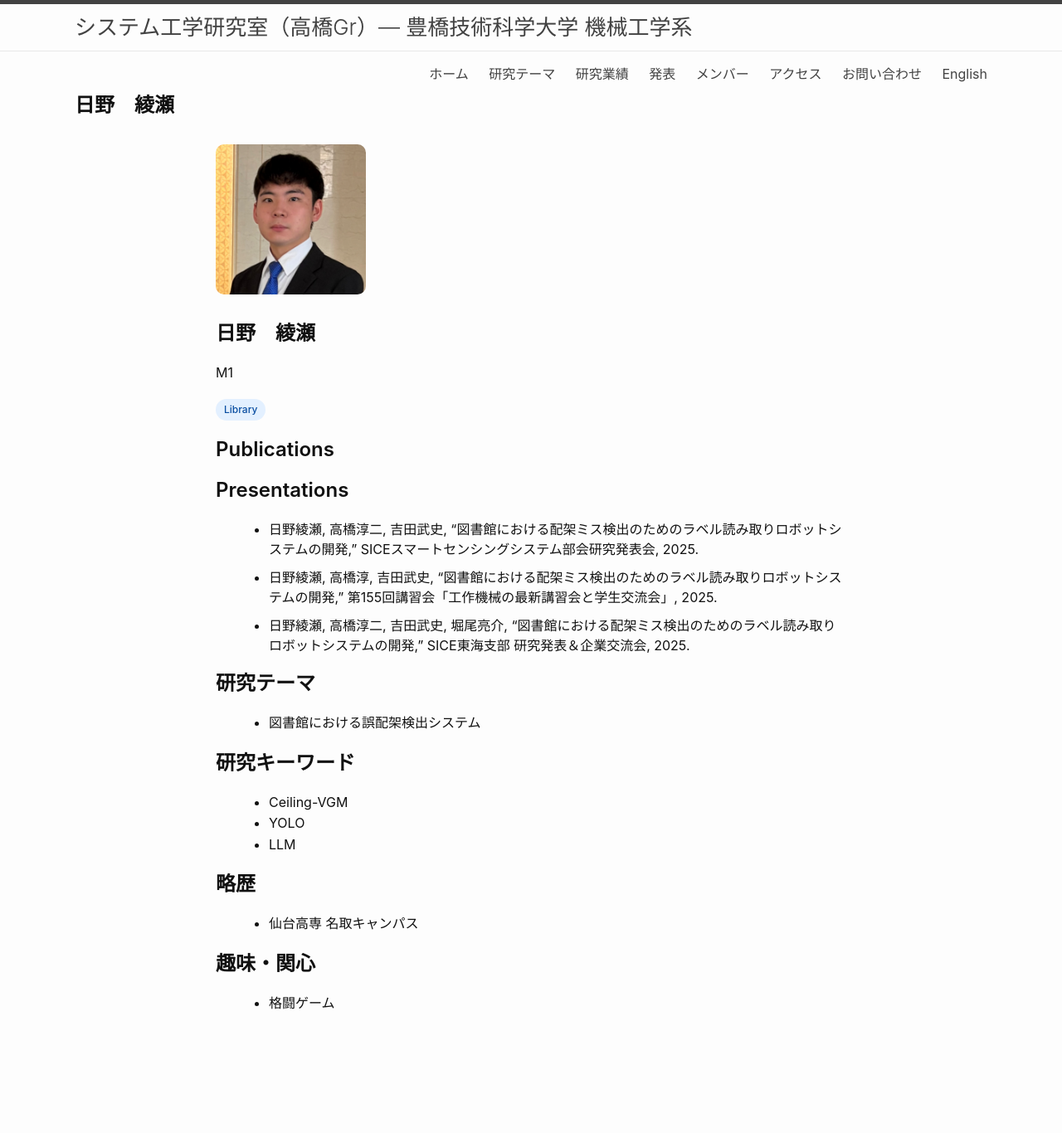
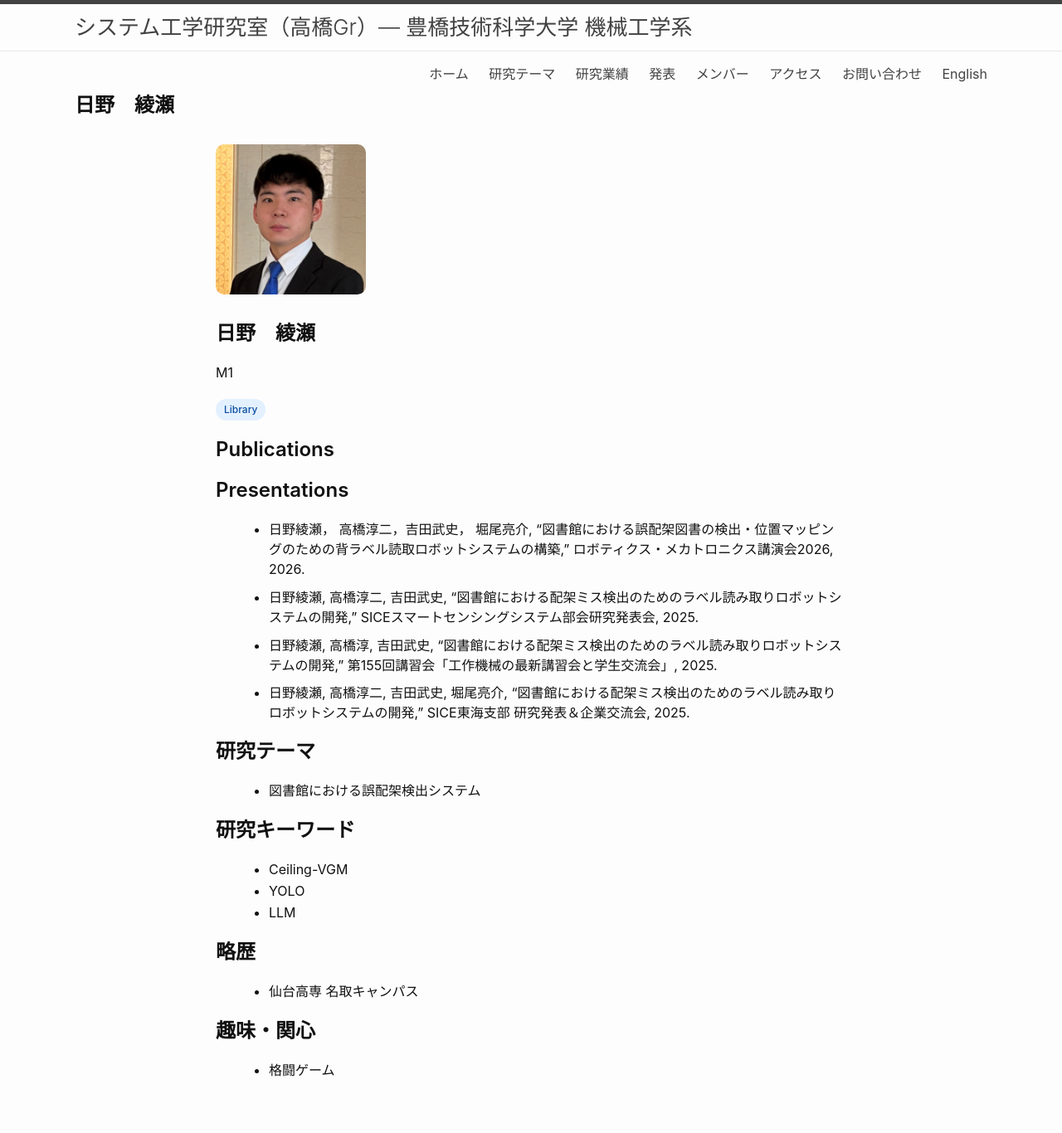
Before and after one commit to tlab-tut/tlab-site, a Jekyll site: the page built from members/hino.md, in a window 1280 px wide. Shown: the whole page at 83% size. Built offline with Jekyll 4.4.1, drawn with Linux system fonts in a browser that asks for light colours; before the commit the page ends 1284 px from its top, so only the background shows below that.

Commit message:
presentations.ymlにロボメックの情報を追加

```diff
--- a/_data/presentations.yml
+++ b/_data/presentations.yml
@@ -1,3 +1,27 @@
+- title: 可変ゾーニング工場におけるCeiling-VGM位置推定を用いたAMRの自律移動
+  authors: 小西洸生， 高橋淳二
+  venue: ロボティクス・メカトロニクス講演会2026
+  year: 2026
+  category: domestic
+  presentation_type: poster
+  award: false
+  language: ja
+- title: Direct Edge Alignmentを統合したOptimized-VGMによるドリフトフリー6DoF位置推定
+  authors: 利根川涼， 高橋淳二
+  venue: ロボティクス・メカトロニクス講演会2026
+  year: 2026
+  category: domestic
+  presentation_type: poster
+  award: false
+  language: ja
+  title: 図書館における誤配架図書の検出・位置マッピングのための背ラベル読取ロボットシステムの構築
+  authors: 日野綾瀬， 高橋淳二，吉田武史， 堀尾亮介
+  venue: ロボティクス・メカトロニクス講演会2026
+  year: 2026
+  category: domestic
+  presentation_type: poster
+  award: false
+  language: ja
 - title: Sim to Realによる汚れ評価のためのビルメンテナンスロボット
   authors: 小川永遠, 高橋淳二, 吉田武史
   venue: SICE東海支部 研究発表＆企業交流会
```
